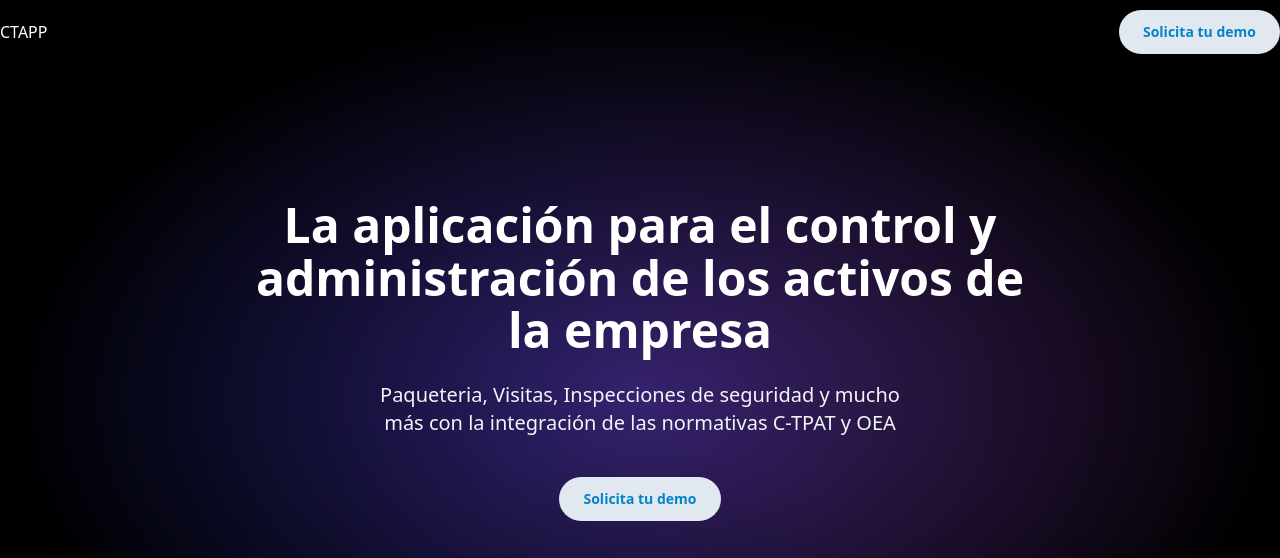
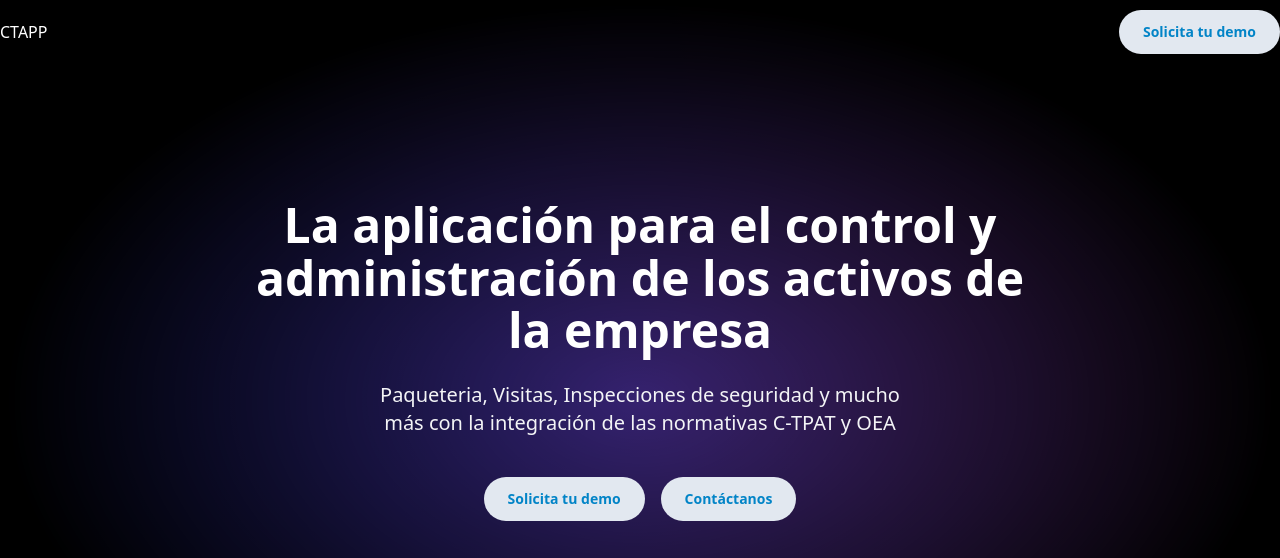
Before and after one commit to zeolimaldonado/landing-page, an Astro site: page / in a window 1280 px wide. Shown: the top 558 px of the page. Built offline with nearby package versions, Linux system fonts and the light colour scheme; Astro itself is replaced by a stand-in of ours.

Commit message:
Contact button on Hero

```diff
--- a/src/components/Hero.astro
+++ b/src/components/Hero.astro
@@ -14,6 +14,9 @@ import ButtonDemo from "./ButtonDemo.astro"
         </section>
         <section class="mx-auto flex justify-center gap-4 items-center">
             <ButtonDemo />
+            <button class="px-6 text-sky-600 text-sm font-semibold bg-slate-200 rounded-full h-11">
+                Contáctanos
+            </button>
         </section>
         <section class="flex justify-center gap-16 items-center pt-10">
             <img src="/images/iso-28000-logo.png" class="max-h-16" alt="">
```
